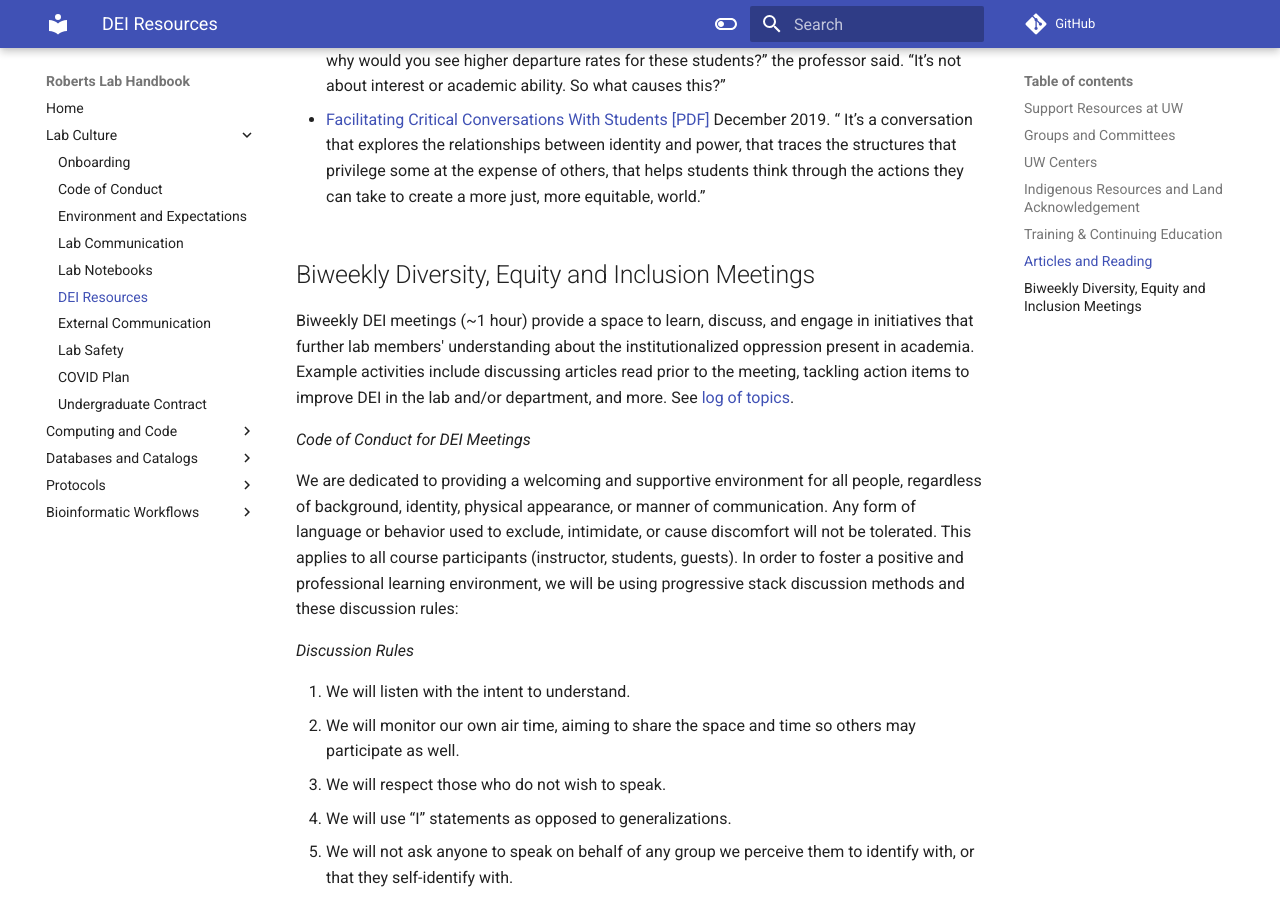
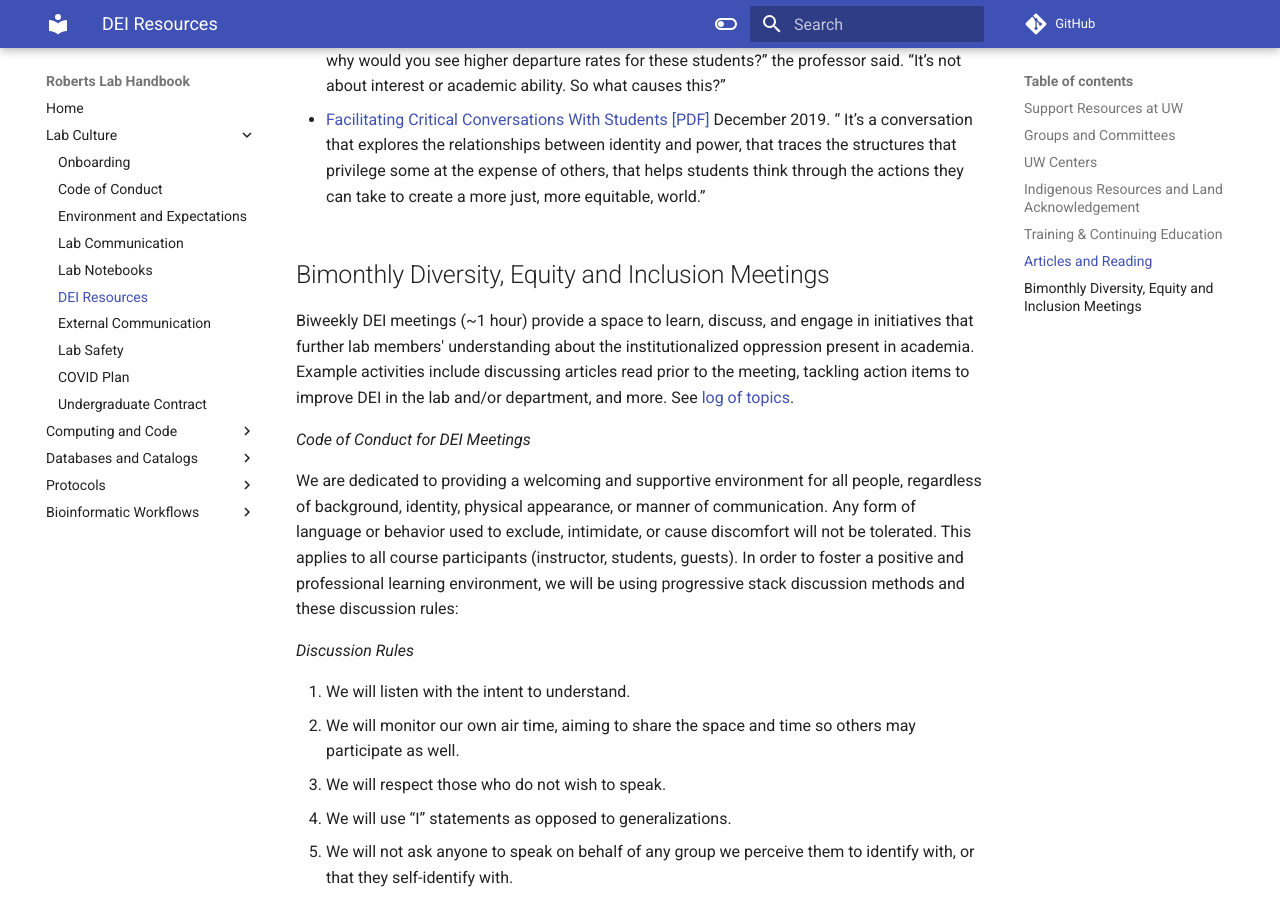
Before and after one commit to RobertsLab/resources, an MkDocs documentation site: the page built from docs/DEI-Resources.md, in a window 1280 px wide and 900 px high, scrolled down 2580 px. Built offline with MkDocs 1.6.1 and Material for MkDocs 9.7.7, drawn with Linux system fonts in a browser that asks for light colours; comment, search, counter and statistics services are not loaded.

Commit message:
Update DEI-Resources.md

```diff
--- a/docs/DEI-Resources.md
+++ b/docs/DEI-Resources.md
@@ -77,7 +77,7 @@ A Guide and Call to Acknowledgement](https://usdac.us/nativeland)
 expense of others, that helps students think through the actions they can
 take to create a more just, more equitable, world.”
 
-## Biweekly Diversity, Equity and Inclusion Meetings
+## Bimonthly Diversity, Equity and Inclusion Meetings
 
 Biweekly DEI meetings (~1 hour) provide a space to learn, discuss, and engage in initiatives that further lab members' understanding about the institutionalized oppression present in academia. Example activities include discussing articles read prior to the meeting, tackling action items to improve DEI in the lab and/or department, and more. See [log of topics](https://docs.google.com/spreadsheets/d/1LCIiAqWMaJ0tPZIevUXqWyZR2SN4p9qGLgQIvWBaWgo/edit#gid=0).
 
```
